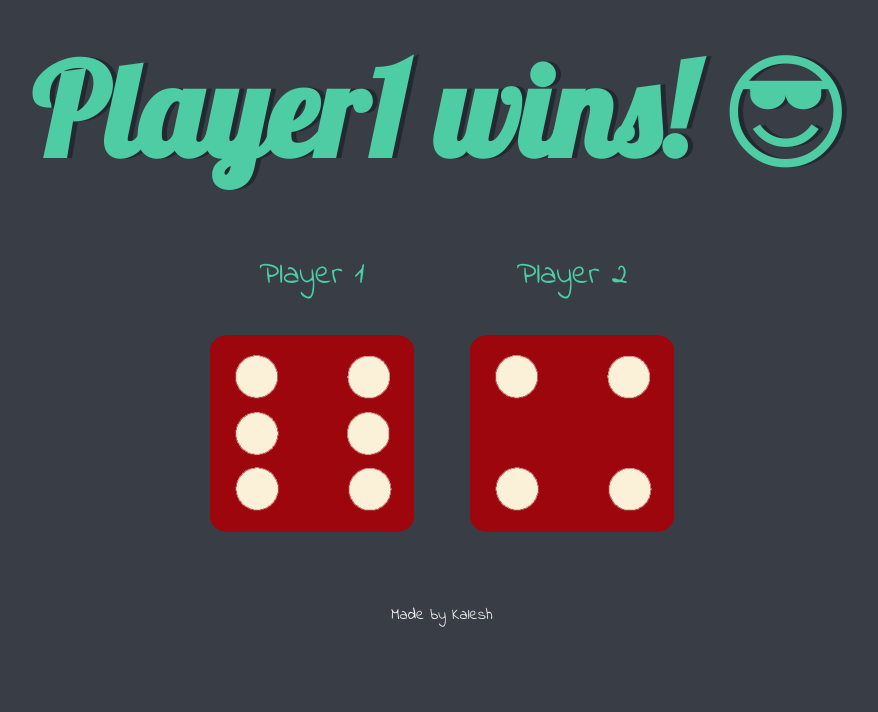
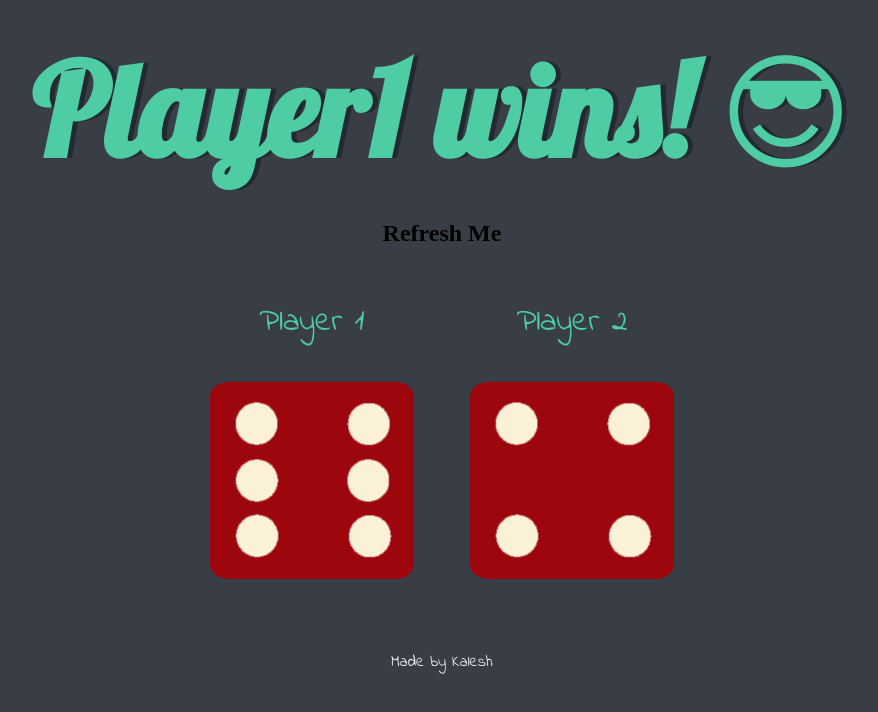
Before and after one commit to kalesh-a/Dice, a plain HTML site: page index.html in a window 1280 px wide. Shown: the whole page, without its empty margins (198-1076 px from the left). Drawn offline with Linux system fonts and the light colour scheme.

Commit message:
Update index.html

```diff
--- a/index.html
+++ b/index.html
@@ -11,6 +11,7 @@
 
     <div class="container">
       <h1>Refresh Me</h1>
+      <h2>Refresh Me</h2>
 
       <div class="dice">
         <p>Player 1</p>
```
